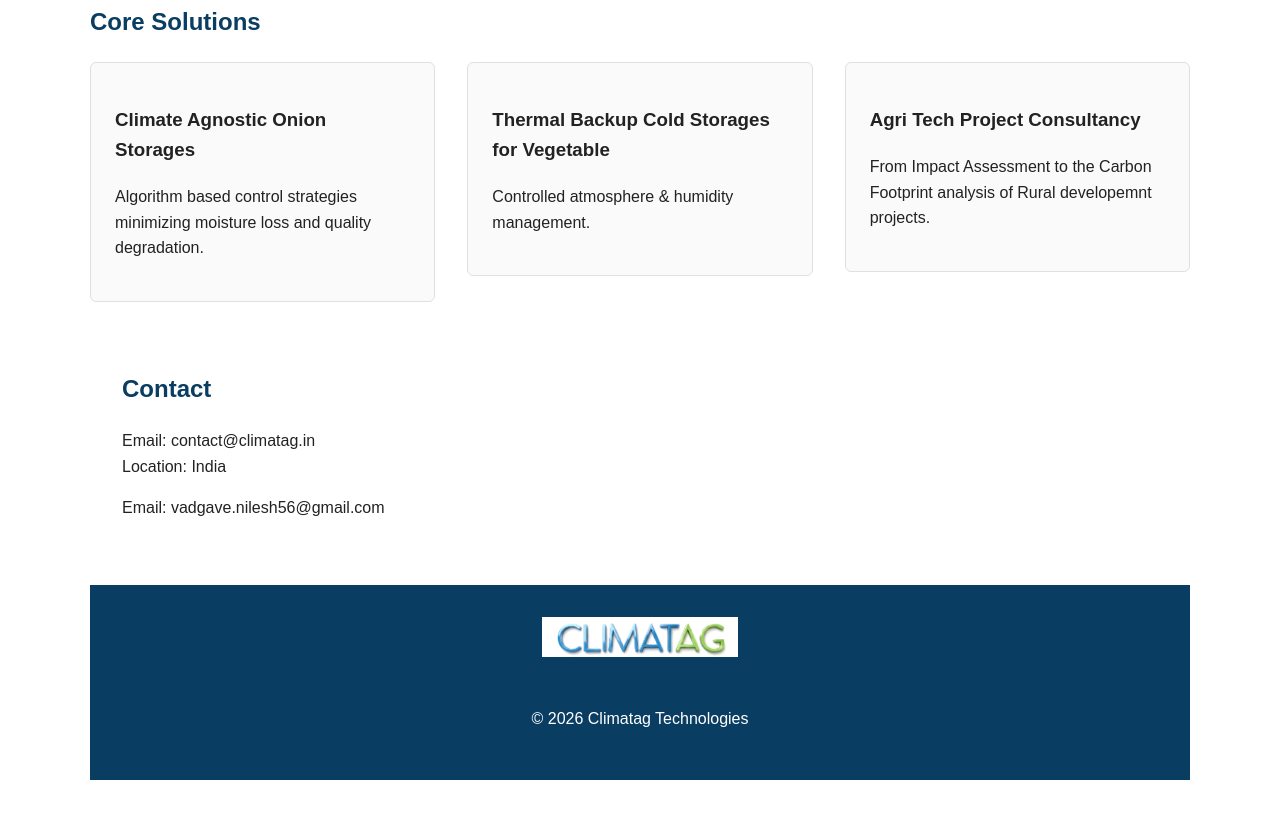
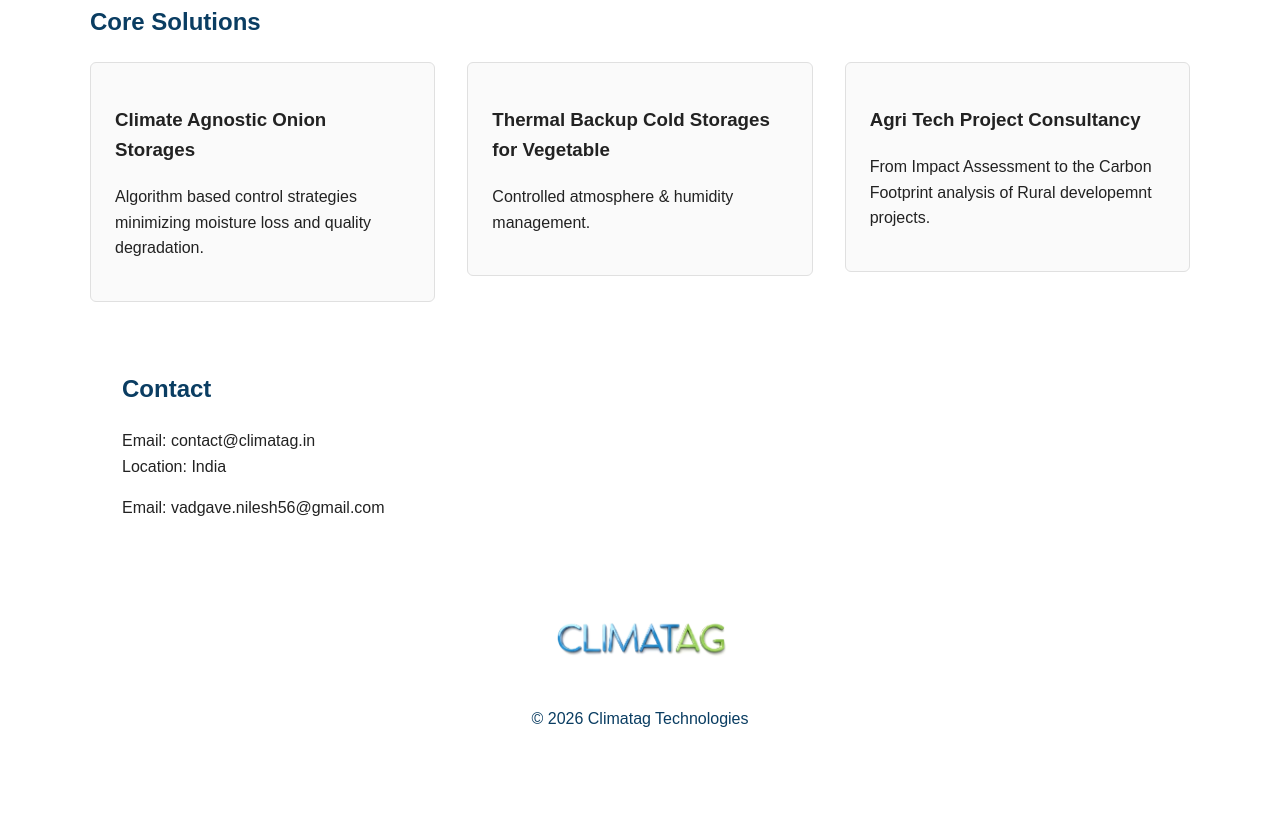
Before and after one commit to Nileshvadgave/climatag, a plain HTML site: page index.html in a window 1280 px wide. Shown: the part 1126-1944 px from the top of the page. Drawn offline with Linux system fonts and the light colour scheme.

Commit message:
Update index.html

```diff
--- a/index.html
+++ b/index.html
@@ -160,8 +160,8 @@ border-color:#0a3d62;
 
 /* FOOTER */
 footer{
-background:#0a3d62;
-color:#fff;
+background:#ffff;
+color:#0a3d62;
 text-align:center;
 padding:2rem;
 }
```
